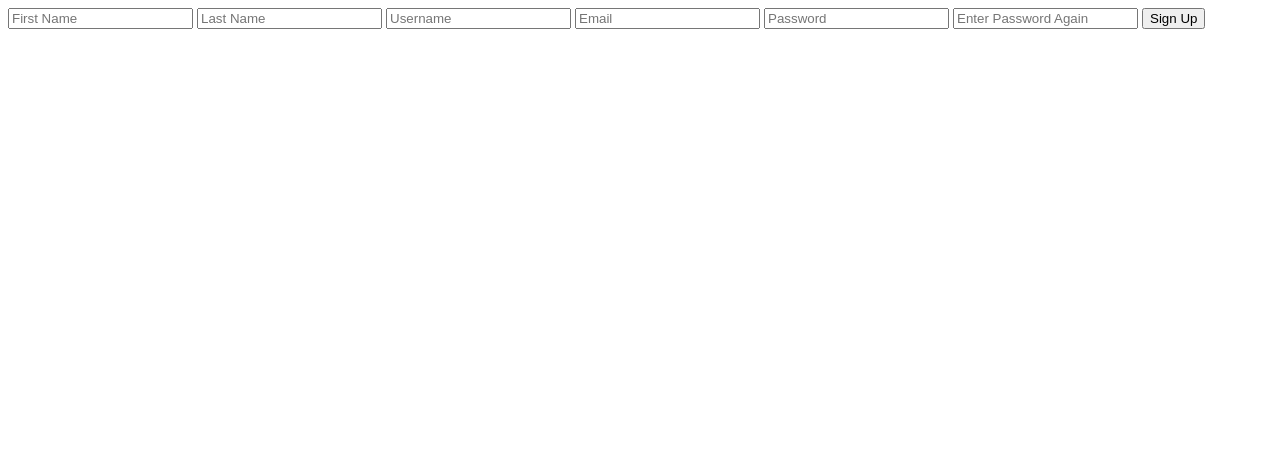
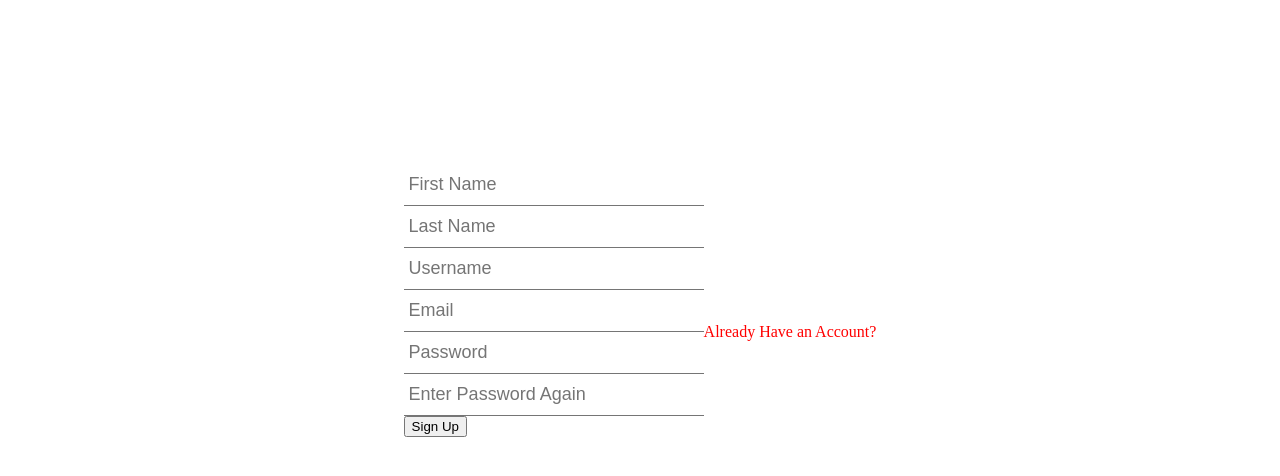
Before and after one commit to prithvipat/TrackME, a Django app: page /signup/ in a window 1280 px wide. Shown: the top 476 px of the page. Run offline with Django 5.2, Linux system fonts and the light colour scheme.

Commit message:
Update signup.html

```diff
--- a/financeMe/templates/signup.html
+++ b/financeMe/templates/signup.html
@@ -4,6 +4,7 @@
 <head>
     <meta charset="UTF-8">
     <meta name="viewport" content="width=device-width, initial-scale=1.0">
+    <link rel="stylesheet" href="{% static 'css/signup.css' %}">
     <title>Sign-up</title>
 </head>
 <body>
@@ -20,6 +21,7 @@
             <input type="password" name='password2' placeholder='Enter Password Again'>
             <button class='submit-button' type="submit"> Sign Up</button>
         </form>
+        <a href="/login">Already Have an Account?</a>
     </div>
 
 </body>
```
